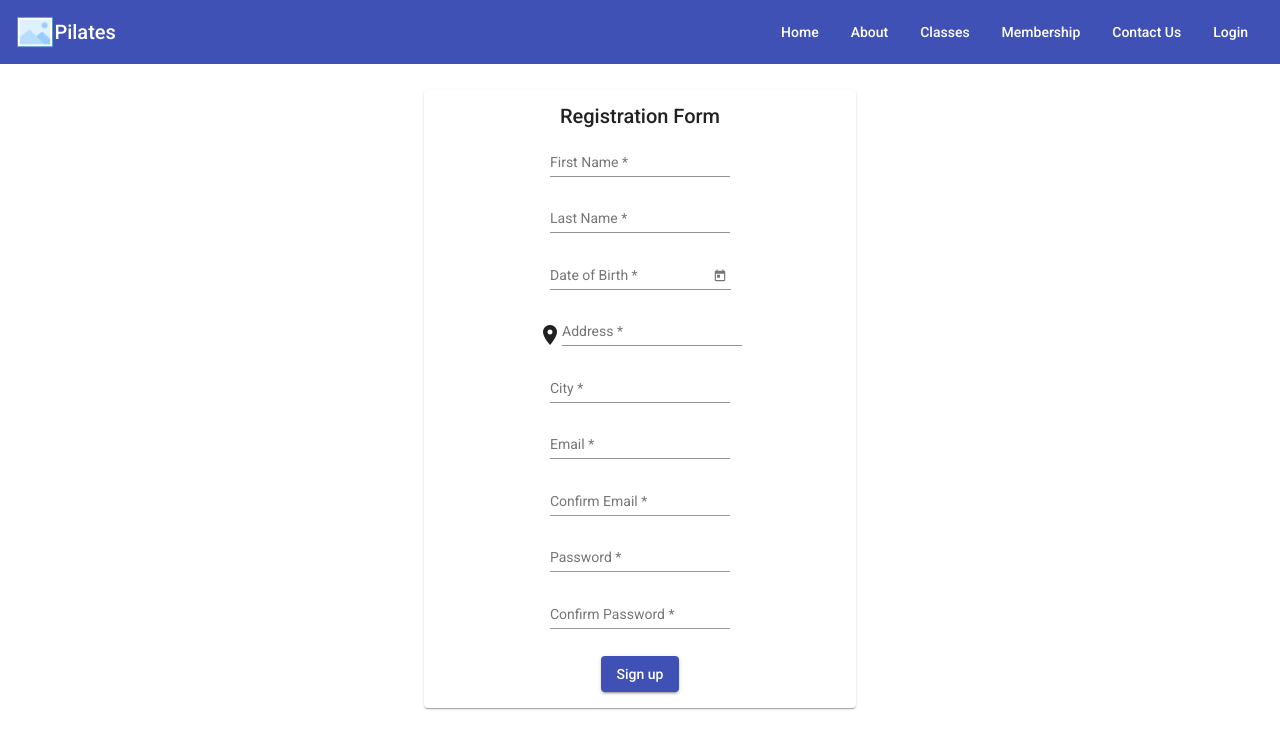
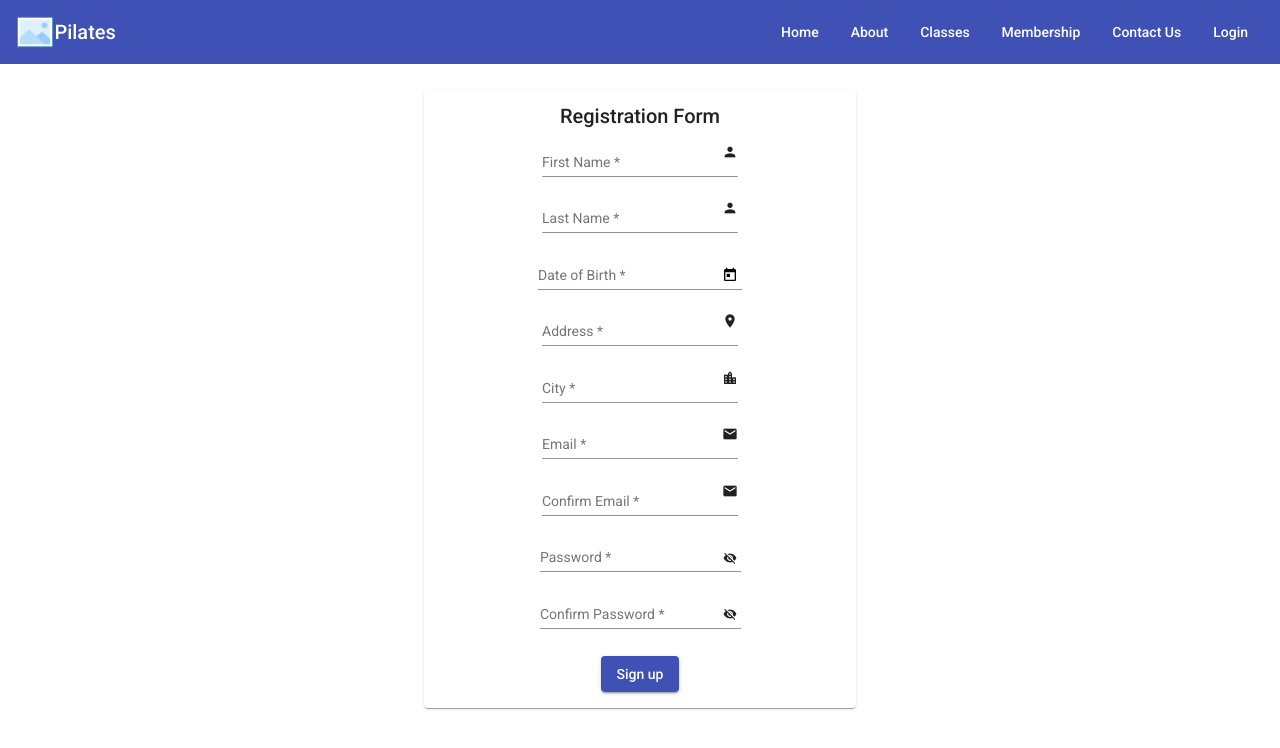
Before and after one commit to mikopado/PilatesWebsite, an Angular app in the folder pilates-web/: page /signup in a window 1280 px wide. Shown: the top 748 px of the page. Built offline with nearby package versions, Linux system fonts and the light colour scheme.

Commit message:
finalized signup styling

```diff
--- a/pilates-web/src/app/login/sign-up/sign-up.component.css
+++ b/pilates-web/src/app/login/sign-up/sign-up.component.css
@@ -9,3 +9,9 @@
 .signup-btn{
     margin-top: 10px;
 }
+#picker{
+  color: black;
+}
+.icons{
+  font-size: 16px;
+}
--- a/pilates-web/src/app/login/sign-up/sign-up.component.html
+++ b/pilates-web/src/app/login/sign-up/sign-up.component.html
@@ -9,40 +9,45 @@
                     <mat-form-field>
                         <input matInput placeholder="First Name" type="text" formControlName="firstname"
                             class="form-control" [ngClass]="{ 'is-invalid': submitted && f.firstname.errors }" />
+                            <mat-icon matSuffix class="icons" >person</mat-icon>
                     </mat-form-field>
                 </div>
                 <div class="form-group" fxLayoutAlign="center center">
                     <mat-form-field>
                         <input matInput placeholder="Last Name" type="text" formControlName="lastname"
                             class="form-control" [ngClass]="{ 'is-invalid': submitted && f.lastname.errors }" />
+                            <mat-icon matSuffix class="icons" >person</mat-icon>
                     </mat-form-field>
                 </div>
                 <div class="form-group" fxLayoutAlign="center center">
-                <mat-form-field style="width:90%">
+                <mat-form-field>
                     <mat-label>Date of Birth</mat-label>
                     <input matInput [matDatepicker]="picker" formControlName="dob"
                     [ngClass]="{ 'is-invalid': submitted && f.dob.errors }" >
-                    <mat-datepicker-toggle matSuffix [for]="picker"></mat-datepicker-toggle>
+                    <mat-datepicker-toggle matSuffix [for]="picker" id="picker" class="icons" ></mat-datepicker-toggle>
                     <mat-datepicker #picker></mat-datepicker>
                 </mat-form-field>
             </div>
             <div class="form-group" fxLayoutAlign="center center">
-                <mat-icon>place</mat-icon>
-                    <mat-form-field>
-                        <input matInput placeholder="Address" type="text" formControlName="address"
-                            class="form-control" [ngClass]="{ 'is-invalid': submitted && f.address.errors }" />
+                <mat-form-field >
+                    <mat-label>Address</mat-label>
+                    <input matInput type="text" formControlName="address"
+                    [ngClass]="{ 'is-invalid': submitted && f.address.errors }" />
+                    <mat-icon matSuffix class="icons">place</mat-icon>
                     </mat-form-field>
                 </div>
                 <div class="form-group" fxLayoutAlign="center center">
-                    <mat-form-field>
+                    <mat-form-field class="field">
                         <input matInput placeholder="City" type="text" formControlName="city"
                             class="form-control" [ngClass]="{ 'is-invalid': submitted && f.city.errors }" />
+                            <mat-icon matSuffix class="icons">location_city</mat-icon>
                     </mat-form-field>
                 </div>
                 <div class="form-group" fxLayoutAlign="center center">
                     <mat-form-field>
                         <input matInput placeholder="Email" type="email" formControlName="email"
                             class="form-control" [ngClass]="{ 'is-invalid': submitted && f.email.errors }" />
+                            <mat-icon matSuffix class="icons">email</mat-icon>
                             <mat-error *ngIf="submitted && f.email.errors">
                                 Please enter a valid email address
                               </mat-error>
@@ -55,25 +60,30 @@
                     <mat-form-field>
                         <input matInput placeholder="Confirm Email" type="email" formControlName="confirmEmail"
                             class="form-control" [ngClass]="{ 'is-invalid': submitted && f.confirmEmail.errors }" />
+                            <mat-icon matSuffix class="icons"> email</mat-icon>
                     </mat-form-field>
                 </div>
                 <div class="form-group" fxLayoutAlign="center center">
                     <mat-form-field>
-                        <input matInput placeholder="Password" type="password" formControlName="city"
+                        <input matInput placeholder="Password" [type]="hide ? 'password' : 'text'" formControlName="password"
                             class="form-control" [ngClass]="{ 'is-invalid': submitted && f.password.errors }" />
+                  <button mat-icon-button matSuffix type="button" (click)="hide = !hide" [attr.aria-label]="'Hide password'" [attr.aria-pressed]="hide">
+                  <mat-icon class="icons">{{hide ? 'visibility_off' : 'visibility'}}</mat-icon>
+                  </button>
                     </mat-form-field>
                 </div>
                 <div class="form-group" fxLayoutAlign="center center">
                     <mat-form-field>
-                        <input matInput placeholder="Confirm Password" type="password" formControlName="confirmPassword"
-                            class="form-control" [ngClass]="{ 'is-invalid': submitted && f.confirmPassword.errors }" />
+                        <input matInput placeholder="Confirm Password" [type]="confirmEmailHide ? 'password' : 'text'" formControlName="confirmPassword"
+                            [ngClass]="{ 'is-invalid': submitted && f.confirmPassword.errors }" />
+                            <button mat-icon-button type="button" matSuffix (click)="confirmEmailHide = !confirmEmailHide" [attr.aria-label]="'Hide password'" [attr.aria-pressed]="hide">
+                                <mat-icon class="icons">{{confirmEmailHide ? 'visibility_off' : 'visibility'}}</mat-icon>
+                            </button>
                     </mat-form-field>
-                    <!-- <mat-icon *ngIf="submitted && f.confirmPassword.errors" class="invalid-feedback" class="error-icon">error
-                    </mat-icon> -->
                 </div>
                 <div class="signup-btn">
                     <button mat-raised-button color="primary" [disabled]="loading">
-                        <span *ngIf="loading" class="spinner-border spinner-border-sm mr-1"></span>
+                        <span *ngIf="loading" class="spinner-border"></span>
                         Sign up
                     </button>
                 </div>
--- a/pilates-web/src/app/login/sign-up/sign-up.component.ts
+++ b/pilates-web/src/app/login/sign-up/sign-up.component.ts
@@ -13,6 +13,8 @@ export class SignUpComponent implements OnInit {
   submitted = false;
   returnUrl: string;
   error = '';
+  hide = true;
+  confirmEmailHide = true;
   constructor(
     private formBuilder: FormBuilder,
     private route: ActivatedRoute,
```
Also changed, not shown: pilates-web/src/app/login/sign-in/sign-in.component.html (+7 -0 lines).
